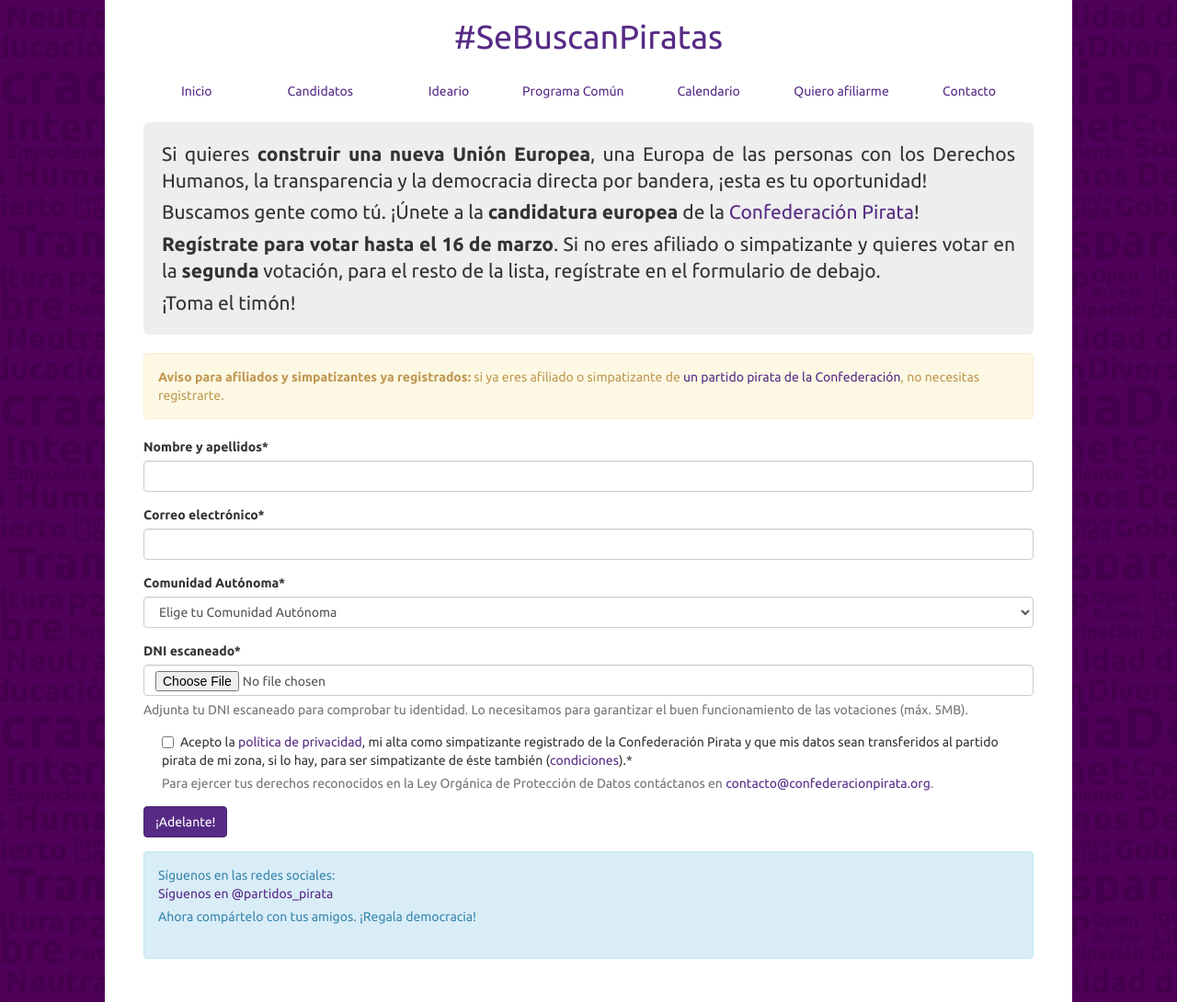
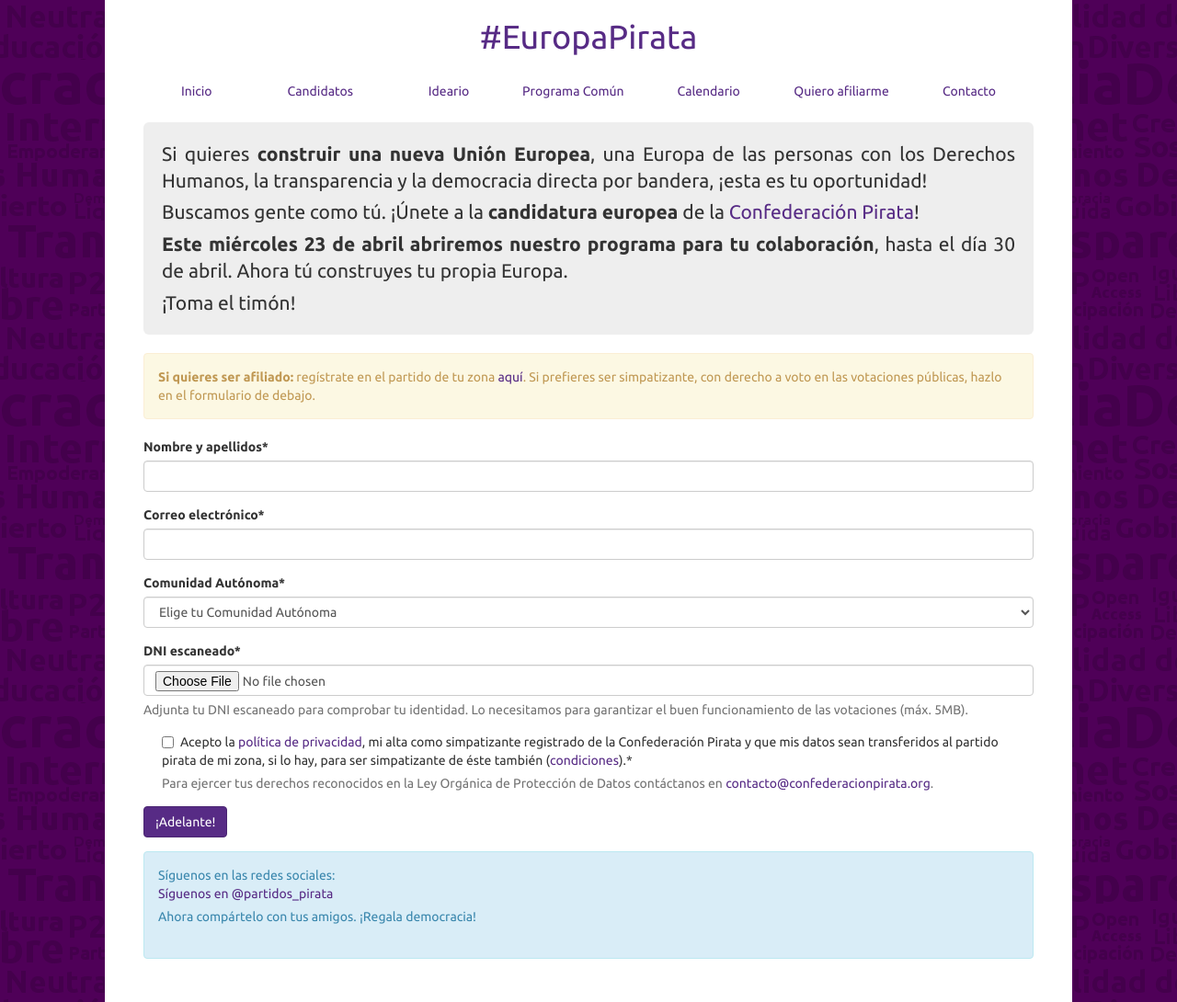
Before and after one commit to confederacion-pirata/bandera, a Django app: page / in a window 1280 px wide. Shown: the part 200-1290 px from the top of the page at 92% size. Run offline with Django 3.2, Linux system fonts and the light colour scheme; parts of the project's set-up code (start-up, migrations or seed data) failed here and were passed over; some libraries are stand-ins or nearby versions.

Commit message:
Actualización.

```diff
--- a/meme/templates/calendar.html
+++ b/meme/templates/calendar.html
@@ -1,6 +1,6 @@
 {% extends 'layout.html' %}
 
-{% block title %}Calendario | #SeBuscanPiratas - Primarias abiertas Elecciones Europeas 2014 | Confederación Pirata{% endblock %}
+{% block title %}Calendario | #EuropaPirata - Elecciones Europeas 2014 | Confederación Pirata{% endblock %}
 {% block menu %}
 {% include 'mm.html' %}
 {% endblock %}
--- a/meme/templates/candidate.html
+++ b/meme/templates/candidate.html
@@ -1,7 +1,7 @@
 {% extends 'layout.html' %}
 {% load crispy_forms_tags %}
 
-{% block title %}#SeBuscanPiratas - Primarias abiertas Elecciones Europeas 2014 | Confederación Pirata{% endblock %}
+{% block title %}#EuropaPirata - Elecciones Europeas 2014 | Confederación Pirata{% endblock %}
 {% block hero %}
 <p>Para ser candidato necesitamos saber algunas cosas más, ya que deberás ser apadrinado por <a href="http://confederacionpirata.org/quienes-somos/">un partido de la Confederación.</a></p>
 {% endblock %}
--- a/meme/templates/candidate_page.html
+++ b/meme/templates/candidate_page.html
@@ -1,6 +1,6 @@
 {% extends 'layout.html' %}
 
-{% block title %}{{c.supporter.name}} | #SeBuscanPiratas - Primarias abiertas Elecciones Europeas 2014 | Confederación Pirata{% endblock %}
+{% block title %}{{c.supporter.name}} | #EuropaPirata - Elecciones Europeas 2014 | Confederación Pirata{% endblock %}
 {% block menu %}
 {% include 'mm.html' %}
 {% endblock %}
--- a/meme/templates/candidates.html
+++ b/meme/templates/candidates.html
@@ -1,6 +1,6 @@
 {% extends 'layout.html' %}
 
-{% block title %}Candidatos | #SeBuscanPiratas - Primarias abiertas Elecciones Europeas 2014 | Confederación Pirata{% endblock %}
+{% block title %}Candidatos | #EuropaPirata - Elecciones Europeas 2014 | Confederación Pirata{% endblock %}
 {% block menu %}
 {% include 'mm.html' %}
 {% endblock %}
--- a/meme/templates/ceep.html
+++ b/meme/templates/ceep.html
@@ -1,6 +1,6 @@
 {% extends 'layout.html' %}
 
-{% block title %}Programa Común Europeo Pirata | #SeBuscanPiratas - Primarias abiertas Elecciones Europeas 2014 | Confederación Pirata{% endblock %}
+{% block title %}Programa Común Europeo Pirata | #EuropaPirata - Elecciones Europeas 2014 | Confederación Pirata{% endblock %}
 {% block menu %}
 {% include 'mm.html' %}
 {% endblock %}
--- a/meme/templates/confirm.html
+++ b/meme/templates/confirm.html
@@ -1,6 +1,6 @@
 {% extends 'layout.html' %}
 
-{% block title %}#SeBuscanPiratas - Primarias abiertas Elecciones Europeas 2014 | Confederación Pirata{% endblock %}
+{% block title %}#EuropaPirata - Elecciones Europeas 2014 | Confederación Pirata{% endblock %}
 {% block menu %}
 {% include 'mm.html' %}
 {% endblock %}
--- a/meme/templates/ideas.html
+++ b/meme/templates/ideas.html
@@ -1,6 +1,6 @@
 {% extends 'layout.html' %}
 
-{% block title %}Ideario | #SeBuscanPiratas - Primarias abiertas Elecciones Europeas 2014 | Confederación Pirata{% endblock %}
+{% block title %}Ideario | #EuropaPirata - Elecciones Europeas 2014 | Confederación Pirata{% endblock %}
 {% block menu %}
 {% include 'mm.html' %}
 {% endblock %}
--- a/meme/templates/index.html
+++ b/meme/templates/index.html
@@ -1,18 +1,18 @@
 {% extends 'layout.html' %}
 {% load crispy_forms_tags %}
 
-{% block title %}#SeBuscanPiratas - Primarias abiertas Elecciones Europeas 2014 | Confederación Pirata{% endblock %}
+{% block title %}#EuropaPirata - Elecciones Europeas 2014 | Confederación Pirata{% endblock %}
 {% block menu %}
 {% include 'mm.html' %}
 {% endblock %}
 {% block hero %}
 <p>Si quieres <strong>construir una nueva Unión Europea</strong>, una Europa de las personas con los Derechos Humanos, la transparencia y la democracia directa por bandera, ¡esta es tu oportunidad!</p>
 <p>Buscamos gente como tú. ¡Únete a la <strong>candidatura europea</strong> de la <a href="https://confederacionpirata.org">Confederación Pirata</a>!</p>
-<p><strong>Regístrate para votar hasta el 16 de marzo</strong>. Si no eres afiliado o simpatizante y quieres votar en la <strong>segunda</strong> votación, para el resto de la lista, regístrate en el formulario de debajo.</p>
+<p><strong>Este miércoles 23 de abril abriremos nuestro programa para tu colaboración</strong>, hasta el día 30 de abril. Ahora tú construyes tu propia Europa.</p>
 <p>¡Toma el timón!</p>
 {% endblock %}
 {% block content %}
-<div class="alert alert-warning"><strong>Aviso para afiliados y simpatizantes ya registrados:</strong> si ya eres afiliado o simpatizante de <a href="/join-us">un partido pirata de la Confederación</a>, no necesitas registrarte.</div>
+<div class="alert alert-warning"><strong>Si quieres ser afiliado:</strong> regístrate en el partido de tu zona <a href="https://confederacionpirata.org/hazte-pirata/">aquí</a>. Si prefieres ser simpatizante, con derecho a voto en las votaciones públicas, hazlo en el formulario de debajo.</div>
 {% crispy form %}
 <div id="ixsn" class="alert alert-info">
 <p>Síguenos en las redes sociales:</p>
--- a/meme/templates/join_us.html
+++ b/meme/templates/join_us.html
@@ -1,6 +1,6 @@
 {% extends 'layout.html' %}
 
-{% block title %}Hazte Pirata | #SeBuscanPiratas - Primarias abiertas Elecciones Europeas 2014 | Confederación Pirata{% endblock %}
+{% block title %}Hazte Pirata | #EuropaPirata - Elecciones Europeas 2014 | Confederación Pirata{% endblock %}
 {% block menu %}
 {% include 'mm.html' %}
 {% endblock %}
--- a/meme/templates/layout.html
+++ b/meme/templates/layout.html
@@ -30,7 +30,7 @@
 	<div id="wrap">
 		<div id="content" class="container narrow">
 			<div class="page-header">
-				<h1>#SeBuscanPiratas</h1>
+				<h1>#EuropaPirata</h1>
 			</div>
 			{% block menu %}{% endblock %}
 			<div class="jumbotron">
--- a/meme/templates/manifesto.html
+++ b/meme/templates/manifesto.html
@@ -1,6 +1,6 @@
 {% extends 'layout.html' %}
 
-{% block title %}Manifesto del candidato pirata | #SeBuscanPiratas - Primarias abiertas Elecciones Europeas 2014 | Confederación Pirata{% endblock %}
+{% block title %}Manifesto del candidato pirata | #EuropaPirata - Elecciones Europeas 2014 | Confederación Pirata{% endblock %}
 {% block menu %}
 {% include 'mm.html' %}
 {% endblock %}
--- a/meme/templates/member.html
+++ b/meme/templates/member.html
@@ -1,7 +1,7 @@
 {% extends 'layout.html' %}
 {% load crispy_forms_tags %}
 
-{% block title %}#SeBuscanPiratas - Primarias abiertas Elecciones Europeas 2014 | Confederación Pirata{% endblock %}
+{% block title %}#EuropaPirata - Elecciones Europeas 2014 | Confederación Pirata{% endblock %}
 {% block hero %}
 <p>Preséntate como candidato para las elecciones europeas de 2014.</p>
 {% endblock %}
--- a/meme/templates/mm.html
+++ b/meme/templates/mm.html
@@ -1,6 +1,6 @@
 <ul id="mm" class="nav nav-pills nav-justified">
 	<li><a href="http://piratas2014.eu/">Inicio</a></li>
-	<li><a href="http://piratas2014.eu/candidates">Candidatos</a></li>
+	<li><a href="https://confederacionpirata.org/lista-ep2014/">Candidatos</a></li>
 	<li><a href="http://piratas2014.eu/ideas">Ideario</a></li>
 	<li><a href="http://piratas2014.eu/ceep">Programa Com&uacute;n</a></li>
 	<li><a href="http://piratas2014.eu/calendar">Calendario</a></li>
--- a/meme/templates/social.html
+++ b/meme/templates/social.html
@@ -1,6 +1,6 @@
 <p>Ahora compártelo con tus amigos. ¡Regala democracia!</p>
 <div id="accounts">
-	<div id="shareme" data-url="http://piratas2014.eu/" data-text="#SeBuscanPiratas para construir una nueva Europa. Yo participo en las primarias abiertas de @partidos_pirata ¿Y tú?"></div>
+	<div id="shareme" data-url="http://piratas2014.eu/" data-text="#EuropaPirata: construyo un nueva Europa con @partidos_pirata ¿Y tú?"></div>
 </div>
 <script src="//cdn.jsdelivr.net/sharrre/1.3.5/jquery.sharrre.min.js"></script>
 <script>
@@ -11,9 +11,9 @@ $('#shareme').sharrre({
     facebook: true
   },
   buttons: {
-    googlePlus: {size: 'tall', annotation:'none', text: '#SeBuscanPiratas para construir una nueva Europa. Yo participo en las primarias abiertas de la Confederación Pirata. ¿Y tú?'},
+    googlePlus: {size: 'tall', annotation:'none', text: '#EuropaPirata: construyo un nueva Europa con Confederación Pirata ¿Y tú?'},
     twitter: {count: 'none'},
-    facebook: {layout: '', text: '#SeBuscanPiratas para construir una nueva Europa. Yo participo en las primarias abiertas de la Confederación Pirata. ¿Y tú?'}
+    facebook: {layout: '', text: '#EuropaPirata: construyo un nueva Europa con Confederación Pirata ¿Y tú?'}
   },
   enableHover: false,
   enableCounter: false,
--- a/meme/templates/thanks.html
+++ b/meme/templates/thanks.html
@@ -1,6 +1,6 @@
 {% extends 'layout.html' %}
 
-{% block title %}#SeBuscanPiratas - Primarias abiertas Elecciones Europeas 2014 | Confederación Pirata{% endblock %}
+{% block title %}#EuropaPirata - Elecciones Europeas 2014 | Confederación Pirata{% endblock %}
 {% block menu %}
 {% include 'mm.html' %}
 {% endblock %}
--- a/meme/templates/tos.html
+++ b/meme/templates/tos.html
@@ -1,6 +1,6 @@
 {% extends 'layout.html' %}
 
-{% block title %}Condiciones de uso | #SeBuscanPiratas - Primarias abiertas Elecciones Europeas 2014 | Confederación Pirata{% endblock %}
+{% block title %}Condiciones de uso | #EuropaPirata - Elecciones Europeas 2014 | Confederación Pirata{% endblock %}
 {% block menu %}
 {% include 'mm.html' %}
 {% endblock %}
```
